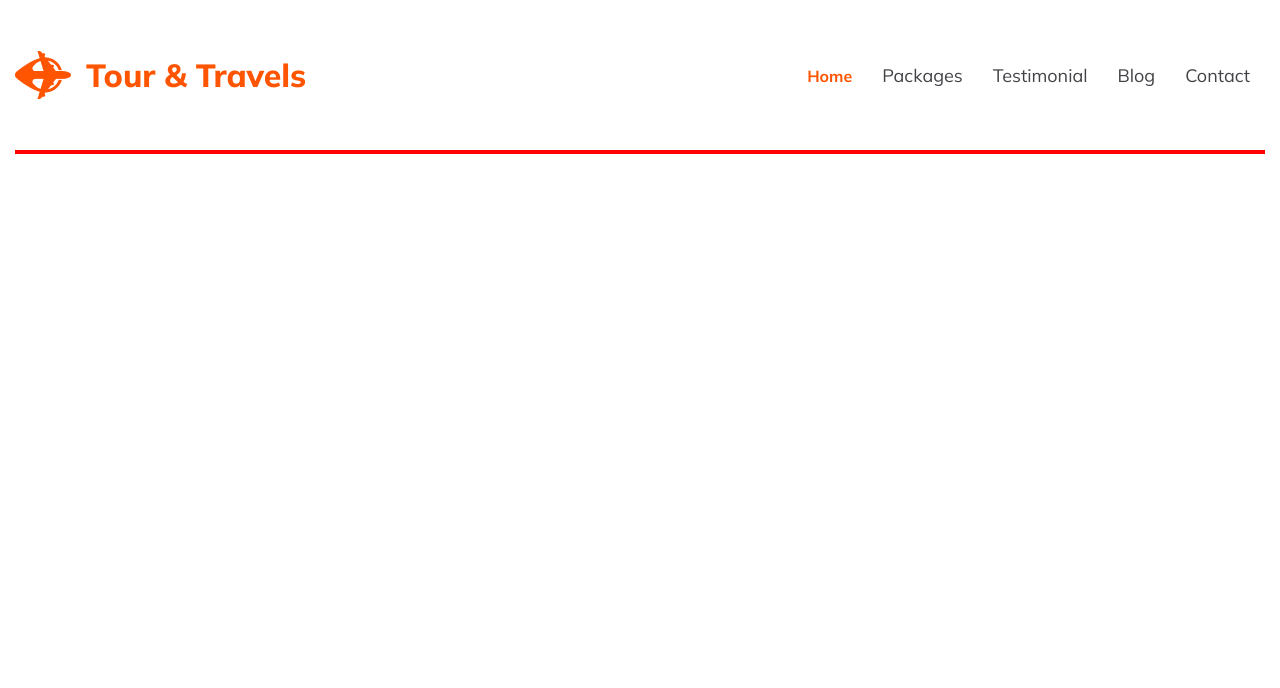
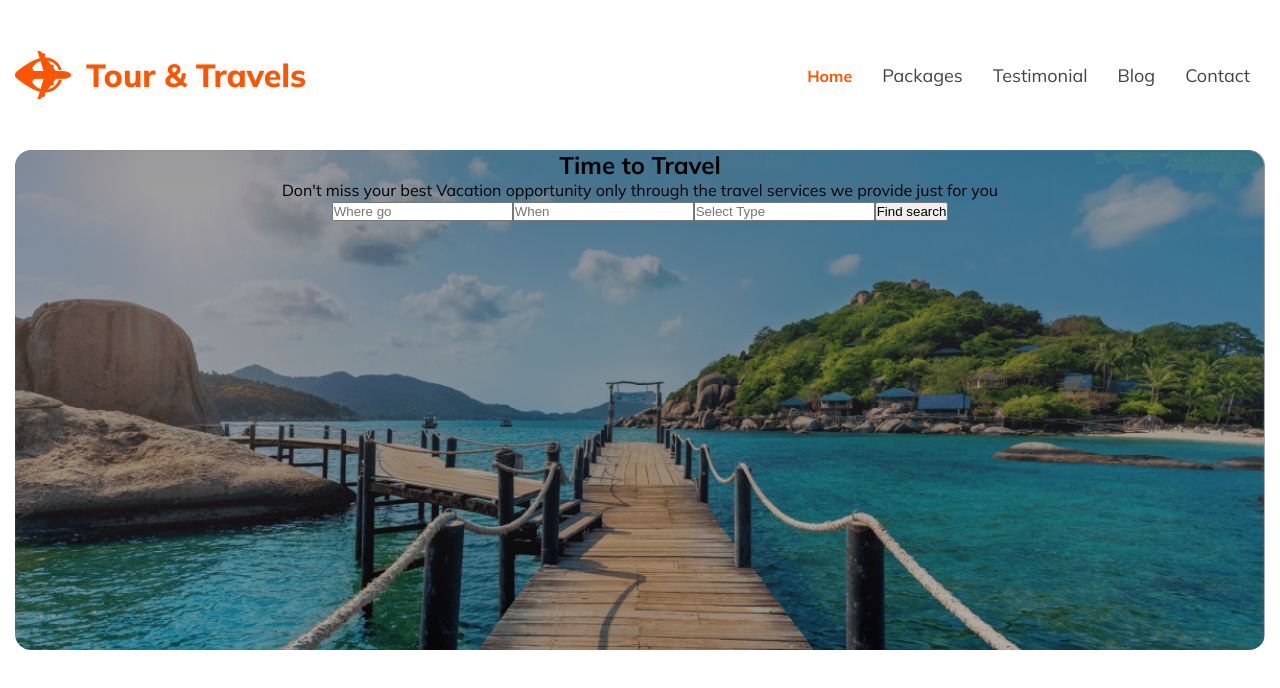
Before and after one commit to MAMUN9680/hero-travel-assignment, a plain HTML site: page index.html in a window 1280 px wide. Drawn offline with Linux system fonts and the light colour scheme.

Commit message:
banner image add

```diff
--- a/index.html
+++ b/index.html
@@ -33,9 +33,24 @@
     <main>
         <!-- banner Section Start -->
         <section class="banner-section">
-                <div banner-img-description>
-
+                <div class="banner-img-description">
+                   <h1>Time to Travel</h1>
+                   <p>Don't miss your best Vacation opportunity only through the travel services we provide just for you</p>
                 </div>
+                   <div class="input-field">
+                        <div class="input-text">
+                            <input type="text" name="" id="" placeholder="Where go">
+                        </div>
+                        <div class="input-text">
+                            <input type="text" placeholder="When" name=""id="">
+                        </div>
+                        <div class="input-text">
+                            <input type="text" placeholder="Select Type" name="" id="">
+                        </div>
+                        <div class="input-text">
+                            <button class="btn-primary">Find search</button>
+                        </div>
+                   </div>
         </section>
 
     </main>
--- a/styles/style.css
+++ b/styles/style.css
@@ -64,33 +64,46 @@ nav ul li a {
     font-weight: 400;
 }
 
-.menu-btn{
+.menu-btn {
     color: #131318;
     font-size: 1.2rem;
     cursor: pointer;
     display: none;
 }
 
-#click{
+#click {
     display: none;
 }
-.home{
+
+.home {
     color: #FF5400;
     font-size: 1rem;
     font-weight: 700;
 
 }
+
 /* Navigation Style Section End */
 
 
 /* Main section start */
 
-main{
+main {
     max-width: 1250px;
     margin: 0 auto;
-    border: 2px solid red;
 }
 
-.banner-img-description{
-    background-image: url(../Images/Group\ 13\ \(1\)\ \(1\).png);
+.banner-section {
+    height: 500px;
+    background-image:linear-gradient(to bottom, rgba(66, 65, 65, 0.52), rgba(14, 13, 13, 0.308)), url(../Images/Group\ 13\ \(1\)\ \(1\).png);
+    background-repeat: no-repeat;
+    background-size: cover;
+    object-fit: cover;
+    border-radius: 16px;
+    text-align: center;
+    align-items: center;
 }
+
+.input-field{
+    display:flex;
+    justify-content: center;
+}
```
